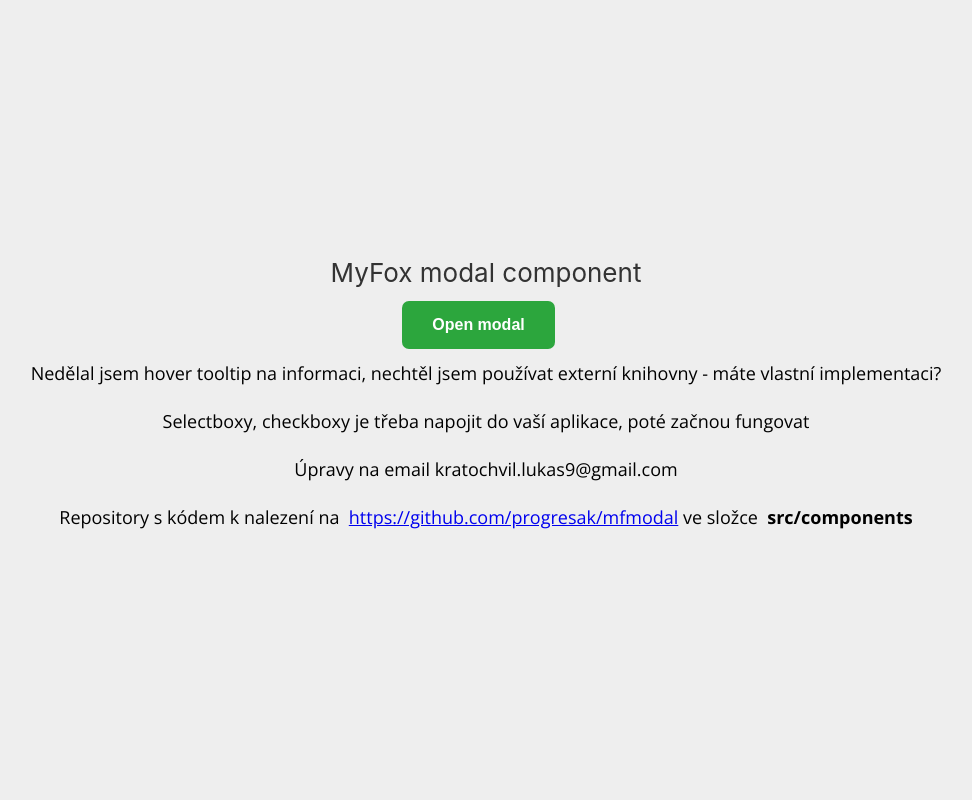
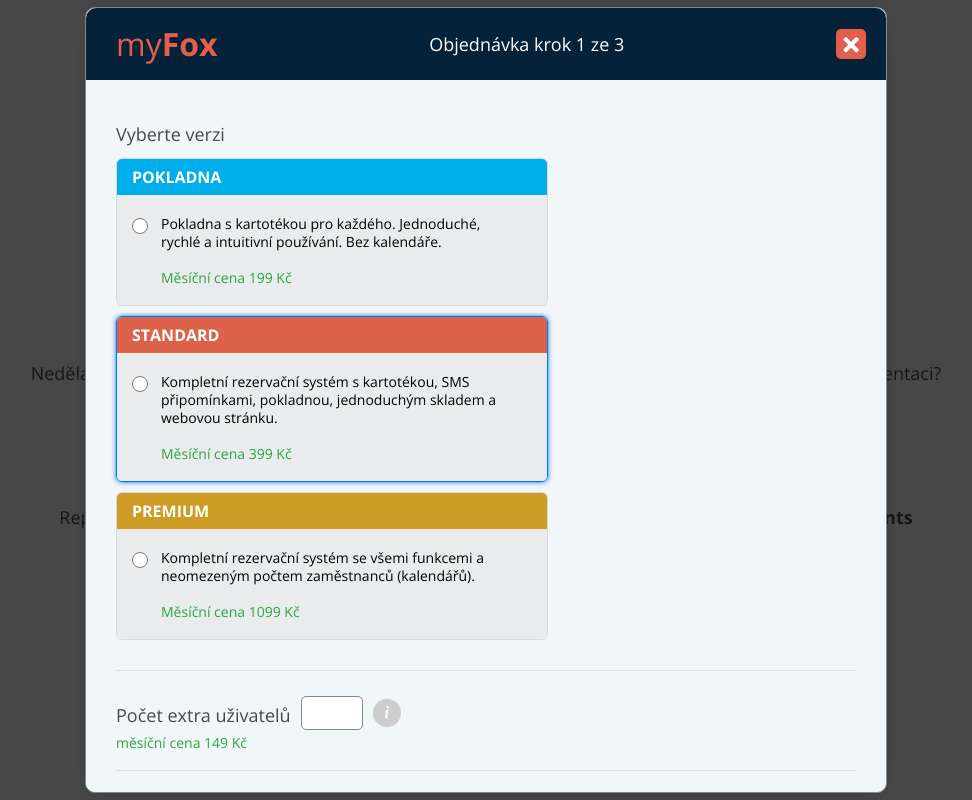
Before and after one commit to progresak/mfmodal, a React (Create React App) app: page / in a window 1280 px wide. Shown: the whole page, without its empty margins (154-1126 px from the left). Built offline with nearby package versions, Linux system fonts and the light colour scheme.

Commit message:
fixed minor issues with design, removed transform unsuported css

```diff
--- a/public/index.html
+++ b/public/index.html
@@ -17,6 +17,7 @@
     -->
     <link rel="manifest" href="%PUBLIC_URL%/manifest.json" />
     <link href="https://fonts.googleapis.com/css2?family=Open+Sans:ital,wght@0,300;0,400;0,600;0,700;0,800;1,300;1,400;1,600;1,700&display=swap" rel="stylesheet">
+    <link rel="stylesheet" href="https://cdnjs.cloudflare.com/ajax/libs/font-awesome/5.15.2/css/all.min.css" integrity="sha512-HK5fgLBL+xu6dm/Ii3z4xhlSUyZgTT9tuc/hSrtw6uzJOvgRr2a9jyxxT1ely+B+xFAmJKVSTbpM/CuL7qxO8w==" crossorigin="anonymous" />
     <link rel="stylesheet" href="reset.css" />
     <!--
       Notice the use of %PUBLIC_URL% in the tags above.
--- a/src/App.jsx
+++ b/src/App.jsx
@@ -4,7 +4,7 @@ import './App.css';
 import { Button, Modal, OrderExample, SubSectionTitle } from './components';
 
 const App = () => {
-    const [isActive, toggleModal] = useState(false);
+    const [isActive, toggleModal] = useState(true);
 
     return (
         <div className="App">
--- a/src/components/Modal/Modal.jsx
+++ b/src/components/Modal/Modal.jsx
@@ -27,9 +27,7 @@ const Modal = ({
                             <strong>Fox</strong>
                         </MyFoxLogo>
                         <HeaderTitle>{modalTitle}</HeaderTitle>
-                        <CloseElement onClick={() => onClose()}>
-                            x
-                        </CloseElement>
+                        <CloseElement onClick={() => onClose()} />
                     </Header>
                     <Content>
                         {children}
--- a/src/components/Modal/components/CloseElement.jsx
+++ b/src/components/Modal/components/CloseElement.jsx
@@ -4,36 +4,23 @@ import { FOX_COLOR } from '../constants';
 
 const CloseElement = ({ onClick }) => (
     <WrapperElement onClick={(e) => onClick(e)}>
-        <Background>
-            <Cross />
-        </Background>
+        <i className="fa fa-times" />
     </WrapperElement>
 );
 
-const Cross = styled.div`
-  height: 20px;
-  width: 3px;
-  background-color: #fff;
-  transform: rotate(90deg);
-  Z-index: 2;
-`;
-
-const Background = styled.div`
-  height: 20px;
-  width: 3px;
-  margin-left: 12px;
-  background-color: #fff;
-  transform: rotate(45deg);
-  z-index: 1;
-`;
-
 const WrapperElement = styled.div`
-  width: 27px;
-  height: 26px;
-  padding-top: 4px;
+  width: 30px;
+  height: 30px;
+  line-height: 30px;
+  font-size: 22px;
+  text-align: center;
   border-radius: 5px;
   background-color: ${FOX_COLOR};
   ${(props) => props.onClick && 'cursor: pointer;'}
+
+  &:hover {
+    background-color: #db3832;
+  }
 `;
 
 export default CloseElement;
--- a/src/components/Modal/style.jsx
+++ b/src/components/Modal/style.jsx
@@ -20,13 +20,12 @@ export const ModalContainer = styled.div`
 `;
 
 export const Backdrop = styled.div`
-position: absolute;
+  position: absolute;
   width: 100%;
   height: 100%;
   top: 0;
   left: 0;
-  background-color: #000;
-  opacity: 0.3;
+  background-color: rgba(0,0,0,0.7);
   pointer-events: initial;
   transition: opacity 350ms cubic-bezier(.4, 0, .2, 1);
 
--- a/src/components/OrderExample/components/CheckBoxSection.jsx
+++ b/src/components/OrderExample/components/CheckBoxSection.jsx
@@ -1,11 +1,13 @@
 import React from 'react';
 import styled from 'styled-components';
-import { CenteredContainer, Label } from '../../common';
+import { CenteredContainer, Label, MediumInput } from '../../common';
 
 const CheckBoxSection = ({ title, label, imgElement = null, groupName }) => (
     <label htmlFor={groupName}>
         <Content>
-            <Checkbox id={groupName} type="checkbox" />
+            <InputContainer>
+                <MediumInput id={groupName} type="checkbox" />
+            </InputContainer>
             {imgElement
                 ? (
                     <ImgContainer>
@@ -31,9 +33,8 @@ const VerticalBody = styled.div`
   justify-content: space-between;
 `;
 
-const Checkbox = styled.input`
+const InputContainer = styled.div`
   margin-right: 20px;
-  transform: scale(1.5);
 `;
 
 const ImgContainer = styled.div`
--- a/src/components/OrderExample/components/RadioSelect.jsx
+++ b/src/components/OrderExample/components/RadioSelect.jsx
@@ -1,5 +1,6 @@
 import React from 'react';
 import styled from 'styled-components';
+import { MediumInput } from '../../common';
 
 const renderOptions = (nodes, groupName) => nodes.map(({ id, label }) => {
     const elementIdentifier = `${groupName}-${id}`;
@@ -7,7 +8,7 @@ const renderOptions = (nodes, groupName) => nodes.map(({ id, label }) => {
     return (
         <LabelElement key={id} htmlFor={elementIdentifier}>
             <Input id={elementIdentifier} type="radio" name={groupName} />
-            {label}
+            <span>{label}</span>
         </LabelElement>
     );
 });
@@ -16,21 +17,27 @@ const RadioSelect = ({
     options,
     groupName,
 }) => (
-    <div>
+    <Container>
         {renderOptions(options, groupName)}
-    </div>
+    </Container>
 );
 
 export default RadioSelect;
+
+const Container = styled.div`
+    display: flex;
+    flex-direction: row;
+`;
 
 const LabelElement = styled.label`
     margin-right: 20px;
     font-size: 14px;
     font-weight: bold;
-    display: inline-block;
+    display: flex;
+    align-items: center;
 `;
 
-const Input = styled.input`
+const Input = styled(MediumInput)`
+    margin-top: 0;
     margin-right: 10px;
-    transform: scale(1.3);
 `;
--- a/src/components/OrderExample/components/SelectBox.jsx
+++ b/src/components/OrderExample/components/SelectBox.jsx
@@ -1,6 +1,6 @@
 import React from 'react';
 import styled from 'styled-components';
-import { Label, Paragraph } from '../../common';
+import { Label, MediumInput, Paragraph } from '../../common';
 
 const SelectBox = ({
     id,
@@ -16,7 +16,9 @@ const SelectBox = ({
         </Header>
         <Content>
             <BodyLabel htmlFor={`sel-${id}`}>
-                <RadioInput type="radio" id={`sel-${id}`} />
+                <InputContainer>
+                    <MediumInput type="radio" id={`sel-${id}`} />
+                </InputContainer>
                 <BodyContent>
                     <Paragraph>
                         {content}
@@ -36,7 +38,7 @@ const BOX_BORDER_RADIUS = '5px';
 
 const Container = styled.div`
   max-width: 430px;
-  border-radius: ${BOX_BORDER_RADIUS};
+  border-radius: 6px;
   margin-bottom: 10px;
   border: 1px solid #d8d9da;
   &:hover {
@@ -60,9 +62,8 @@ const BodyContent = styled.div`
   margin-left: 10px;
 `;
 
-const RadioInput = styled.input`
-    margin-right: 10px;
-    transform: scale(1.3);
+const InputContainer = styled.div`
+    text-align: center;
 `;
 
 const Header = styled.div`
@@ -77,5 +78,5 @@ const Header = styled.div`
 const Content = styled.div`
     background-color: #e9ebec;
     padding: 10px;
-  border-radius: 0 0 ${BOX_BORDER_RADIUS} ${BOX_BORDER_RADIUS};
+    border-radius: 0 0 ${BOX_BORDER_RADIUS} ${BOX_BORDER_RADIUS};
 `;
--- a/src/components/common/components.jsx
+++ b/src/components/common/components.jsx
@@ -16,7 +16,7 @@ export const Button = styled.button`
     color: #ffffff;
     margin-right: 15px;
     margin-top: 15px;
-
+    min-width: 200px;
     font-size: 16px;
     font-weight: bold;
     padding: 15px 30px;
@@ -24,7 +24,7 @@ export const Button = styled.button`
   }
 
   &:hover {
-    ${({ variant }) => variant === 'primary' && 'background-color: #30b142;'}
+    ${({ variant }) => variant === 'primary' && 'background-color: #3dc420;'}
     ${({ variant }) => variant === 'secondary' && 'background-color: #1d60ad;'}
   }
 `;
@@ -36,3 +36,8 @@ export const CenteredContainer = styled.div`
 
     ${({ horizontal }) => horizontal && 'flex-direction: column;'}
 `;
+
+export const MediumInput = styled.input`
+    height: 16px;
+    width: 16px;
+`;
--- a/src/components/common/typography.jsx
+++ b/src/components/common/typography.jsx
@@ -10,7 +10,7 @@ export const SubSectionTitle = styled.h2`
     margin: 15px 0;
     font-size: 18px;
     font-weight: 400;
-    color: #000;
+    color: #48494a;
 `;
 
 export const Label = styled.span`
```
